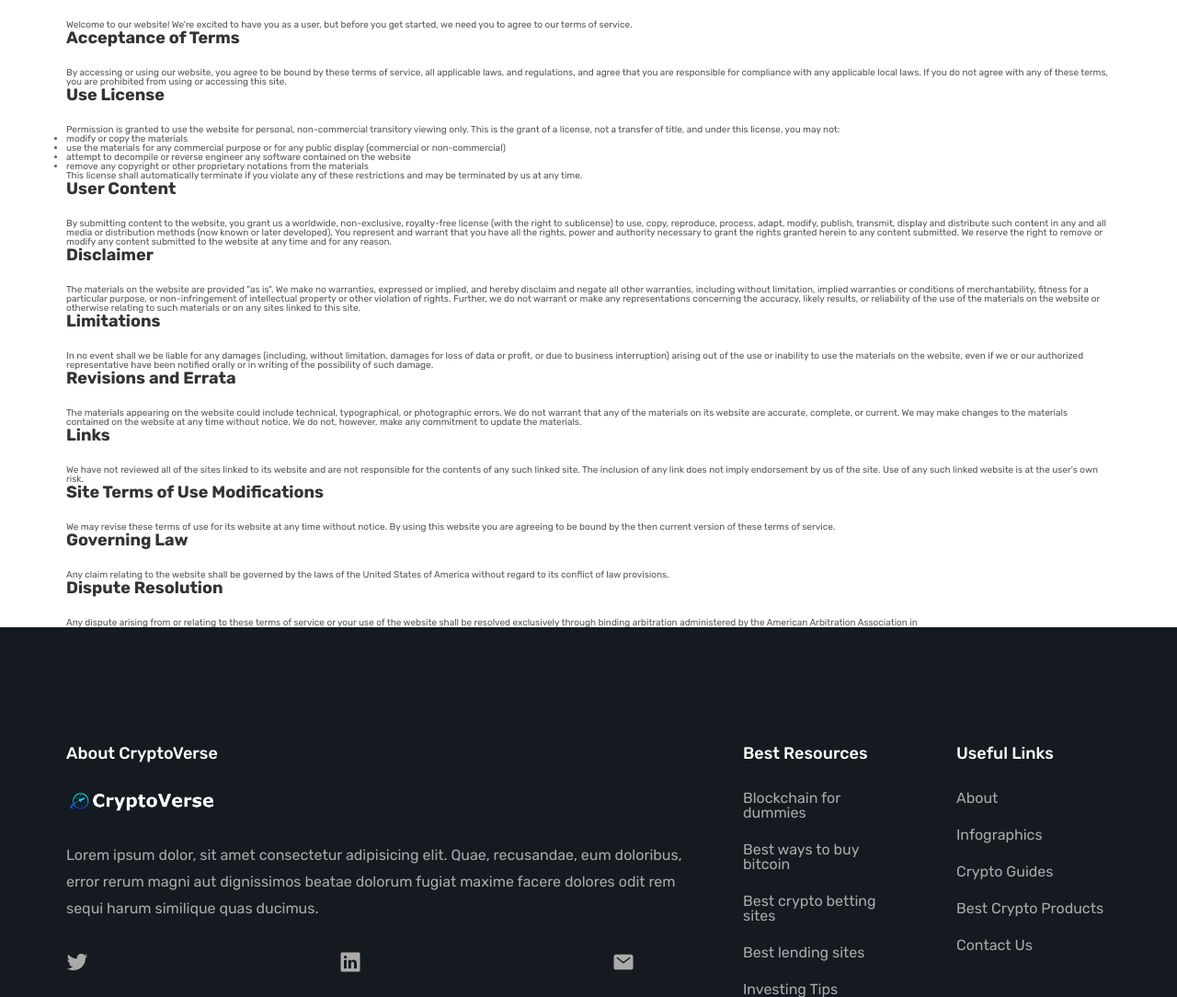
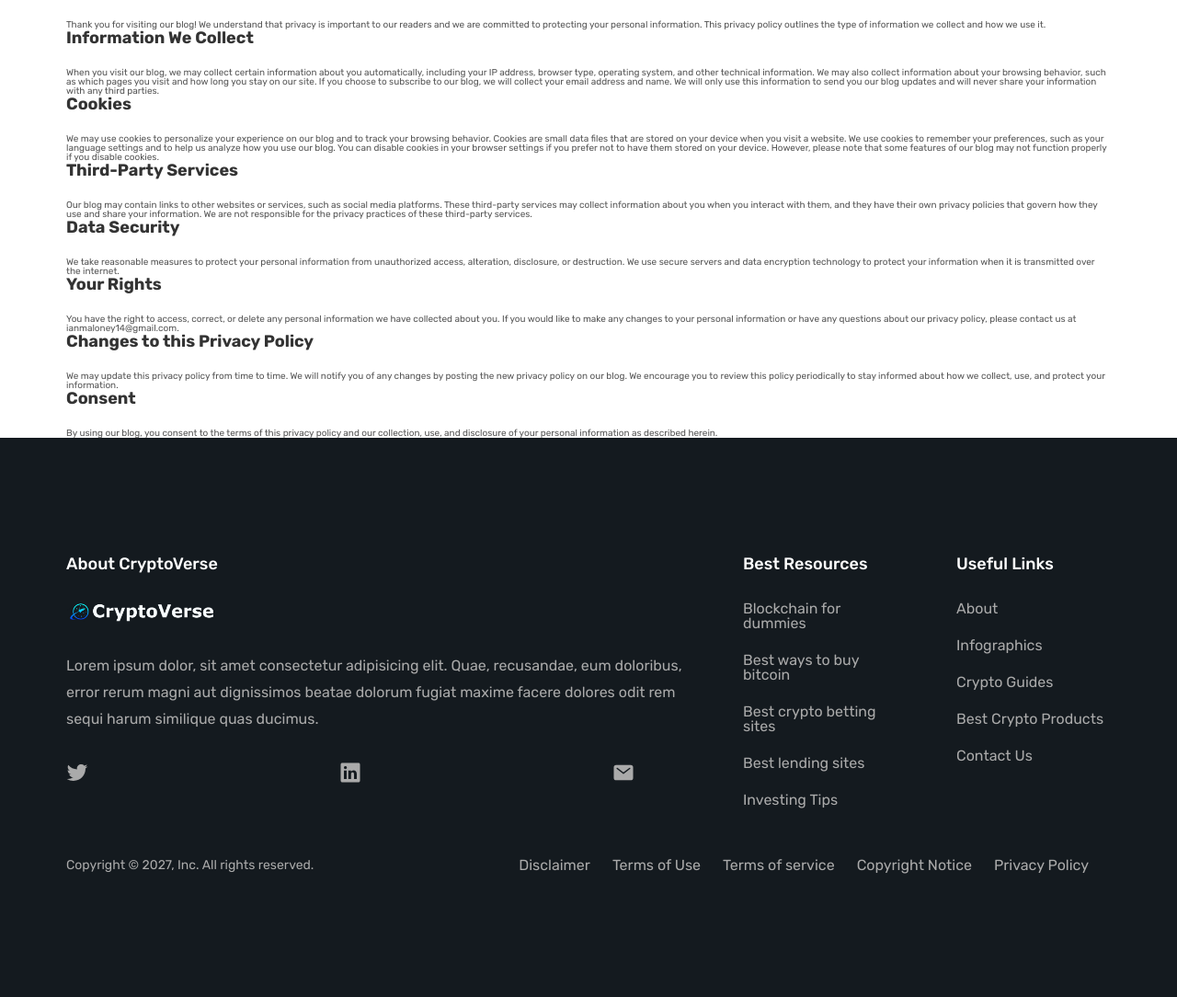
Before and after one commit to ianmaloney14/blogs, a Django app: page /privacy/ in a window 1280 px wide. Shown: the part 82-1166 px from the top of the page at 92% size. After the commit the page ends 1032 px from the top, so only its background shows below. Run offline with Django 4.2, Linux system fonts and the light colour scheme.

Commit message:
Privacy Policy

```diff
--- a/cyber_sec/cyber_blog/blog_app/templates/privacy.html
+++ b/cyber_sec/cyber_blog/blog_app/templates/privacy.html
@@ -10,68 +10,47 @@
     </div>
     <section class="section-about container">
         <h1 class="heading-h1 margin-bottom-sm margin-top-sm">Privacy Policy</h1>
-        <p class="article-paragraphs">Welcome to our website! We're excited to have you as a user, but before you get started, we need you to agree to our terms of service.</p>
+        <p class="article-paragraphs">Thank you for visiting our blog! We understand that privacy is important to our readers and we are committed to protecting your personal information. This privacy policy outlines the type of information we collect and how we use it.</p>
 
-        <h1 class="heading-h4 font--grey margin-bottom-sm">Acceptance of Terms</h1>
+        <h1 class="heading-h4 font--grey margin-bottom-sm">Information We Collect</h1>
         <p class="article-paragraphs">
-            By accessing or using our website, you agree to be bound by these terms of service, all applicable laws, and regulations, and agree that you are responsible for compliance with any applicable local laws. If you do not agree with any of these terms, you are prohibited from using or accessing this site.
+            When you visit our blog, we may collect certain information about you automatically, including your IP address, browser type, operating system, and other technical information. We may also collect information about your browsing behavior, such as which pages you visit and how long you stay on our site.
+
+            If you choose to subscribe to our blog, we will collect your email address and name. We will only use this information to send you our blog updates and will never share your information with any third parties.
         </p>
 
-        <h1 class="heading-h4 font--grey margin-bottom-sm">Use License</h1>
+        <h1 class="heading-h4 font--grey margin-bottom-sm">Cookies</h1>
         <p class="article-paragraphs">
-            Permission is granted to use the website for personal, non-commercial transitory viewing only. This is the grant of a license, not a transfer of title, and under this license, you may not:
-        </p>
-            <ul class="article-paragraphs">
-                <li>modify or copy the materials</li>
-                <li>use the materials for any commercial purpose or for any public display (commercial or non-commercial)</li>
-                <li>attempt to decompile or reverse engineer any software contained on the website</li>
-                <li>remove any copyright or other proprietary notations from the materials</li>
-            </ul>
+            We may use cookies to personalize your experience on our blog and to track your browsing behavior. Cookies are small data
 
-        <p class="article-paragraphs">This license shall automatically terminate if you violate any of these restrictions and may be terminated by us at any time.</p>
+            files that are stored on your device when you visit a website. We use cookies to remember your preferences, such as your language settings and to help us analyze how you use our blog.
 
-        <h1 class="heading-h4 font--grey margin-bottom-sm">User Content</h1>
-        <p class="article-paragraphs">
-            By submitting content to the website, you grant us a worldwide, non-exclusive, royalty-free license (with the right to sublicense) to use, copy, reproduce, process, adapt, modify, publish, transmit, display and distribute such content in any and all media or distribution methods (now known or later developed).
-
-            You represent and warrant that you have all the rights, power and authority necessary to grant the rights granted herein to any content submitted.
-
-            We reserve the right to remove or modify any content submitted to the website at any time and for any reason.
+            You can disable cookies in your browser settings if you prefer not to have them stored on your device. However, please note that some features of our blog may not function properly if you disable cookies.
         </p>
 
-        <h1 class="heading-h4 font--grey margin-bottom-sm">Disclaimer</h1>
+        <h1 class="heading-h4 font--grey margin-bottom-sm">Third-Party Services</h1>
         <p class="article-paragraphs">
-            The materials on the website are provided "as is". We make no warranties, expressed or implied, and hereby disclaim and negate all other warranties, including without limitation, implied warranties or conditions of merchantability, fitness for a particular purpose, or non-infringement of intellectual property or other violation of rights. Further, we do not warrant or make any representations concerning the accuracy, likely results, or reliability of the use of the materials on the website or otherwise relating to such materials or on any sites linked to this site.
+            Our blog may contain links to other websites or services, such as social media platforms. These third-party services may collect information about you when you interact with them, and they have their own privacy policies that govern how they use and share your information. We are not responsible for the privacy practices of these third-party services.
         </p>
 
-        <h1 class="heading-h4 font--grey margin-bottom-sm">Limitations</h1>
+        <h1 class="heading-h4 font--grey margin-bottom-sm">Data Security</h1>
         <p class="article-paragraphs">
-            In no event shall we be liable for any damages (including, without limitation, damages for loss of data or profit, or due to business interruption) arising out of the use or inability to use the materials on the website, even if we or our authorized representative have been notified orally or in writing of the possibility of such damage.
+            We take reasonable measures to protect your personal information from unauthorized access, alteration, disclosure, or destruction. We use secure servers and data encryption technology to protect your information when it is transmitted over the internet.
         </p>
 
-        <h1 class="heading-h4 font--grey margin-bottom-sm">Revisions and Errata</h1>
+        <h1 class="heading-h4 font--grey margin-bottom-sm">Your Rights</h1>
         <p class="article-paragraphs">
-            The materials appearing on the website could include technical, typographical, or photographic errors. We do not warrant that any of the materials on its website are accurate, complete, or current. We may make changes to the materials contained on the website at any time without notice. We do not, however, make any commitment to update the materials.
+            You have the right to access, correct, or delete any personal information we have collected about you. If you would like to make any changes to your personal information or have any questions about our privacy policy, please contact us at ianmaloney14@gmail.com.
         </p>
 
-        <h1 class="heading-h4 font--grey margin-bottom-sm">Links</h1>
+        <h1 class="heading-h4 font--grey margin-bottom-sm">Changes to this Privacy Policy</h1>
         <p class="article-paragraphs">
-            We have not reviewed all of the sites linked to its website and are not responsible for the contents of any such linked site. The inclusion of any link does not imply endorsement by us of the site. Use of any such linked website is at the user's own risk.
+            We may update this privacy policy from time to time. We will notify you of any changes by posting the new privacy policy on our blog. We encourage you to review this policy periodically to stay informed about how we collect, use, and protect your information.
         </p>
 
-        <h1 class="heading-h4 font--grey margin-bottom-sm">Site Terms of Use Modifications</h1>
+        <h1 class="heading-h4 font--grey margin-bottom-sm">Consent</h1>
         <p class="article-paragraphs">
-            We may revise these terms of use for its website at any time without notice. By using this website you are agreeing to be bound by the then current version of these terms of service.
-        </p>
-
-        <h1 class="heading-h4 font--grey margin-bottom-sm">Governing Law</h1>
-        <p class="article-paragraphs">
-            Any claim relating to the website shall be governed by the laws of the United States of America without regard to its conflict of law provisions.
-        </p>
-
-        <h1 class="heading-h4 font--grey margin-bottom-sm">Dispute Resolution</h1>
-        <p class="article-paragraphs">
-            Any dispute arising from or relating to these terms of service or your use of the website shall be resolved exclusively through binding arbitration administered by the American Arbitration Association in
+            By using our blog, you consent to the terms of this privacy policy and our collection, use, and disclosure of your personal information as described herein.
         </p>
     </section>
 </div>
```
